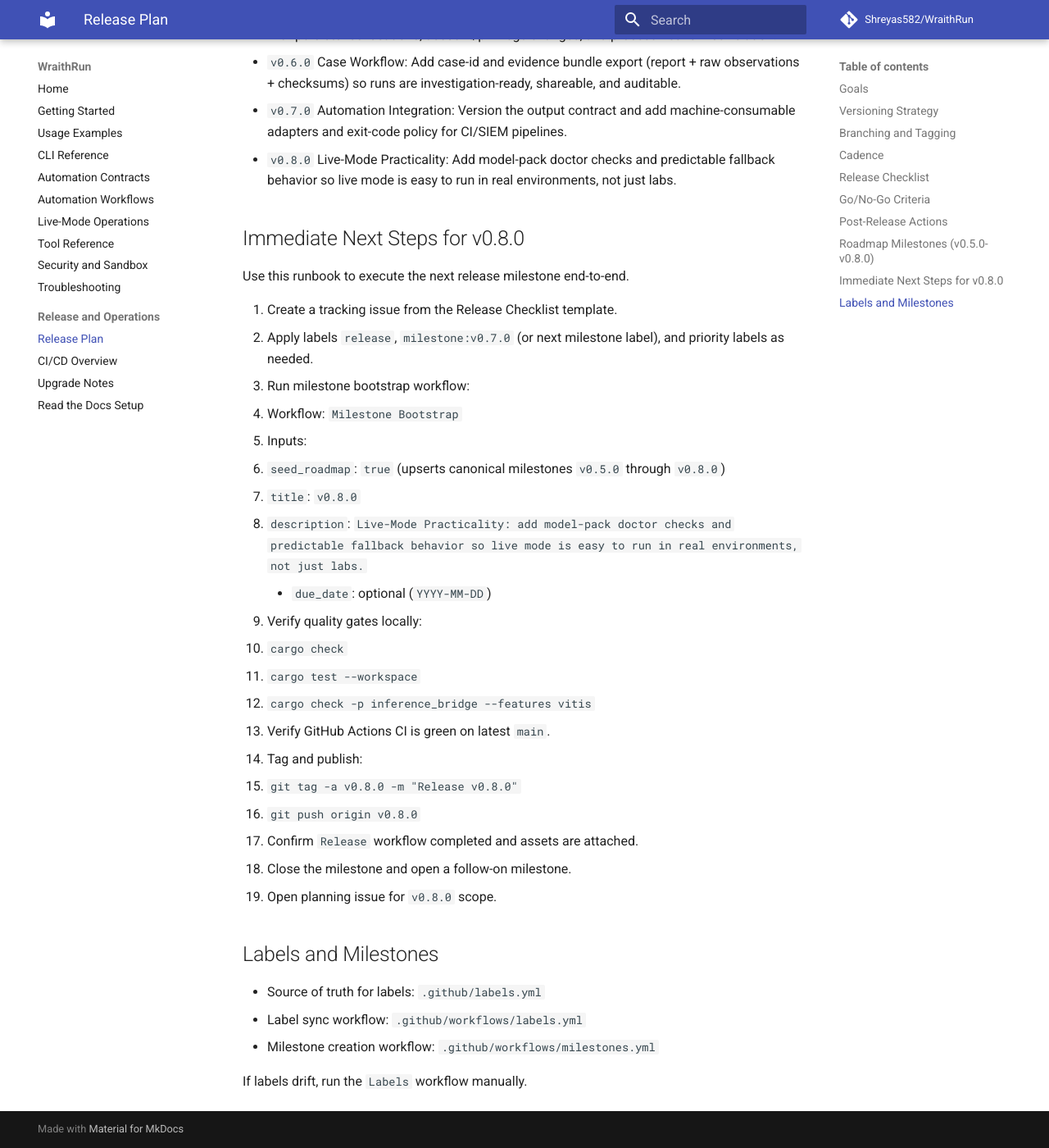
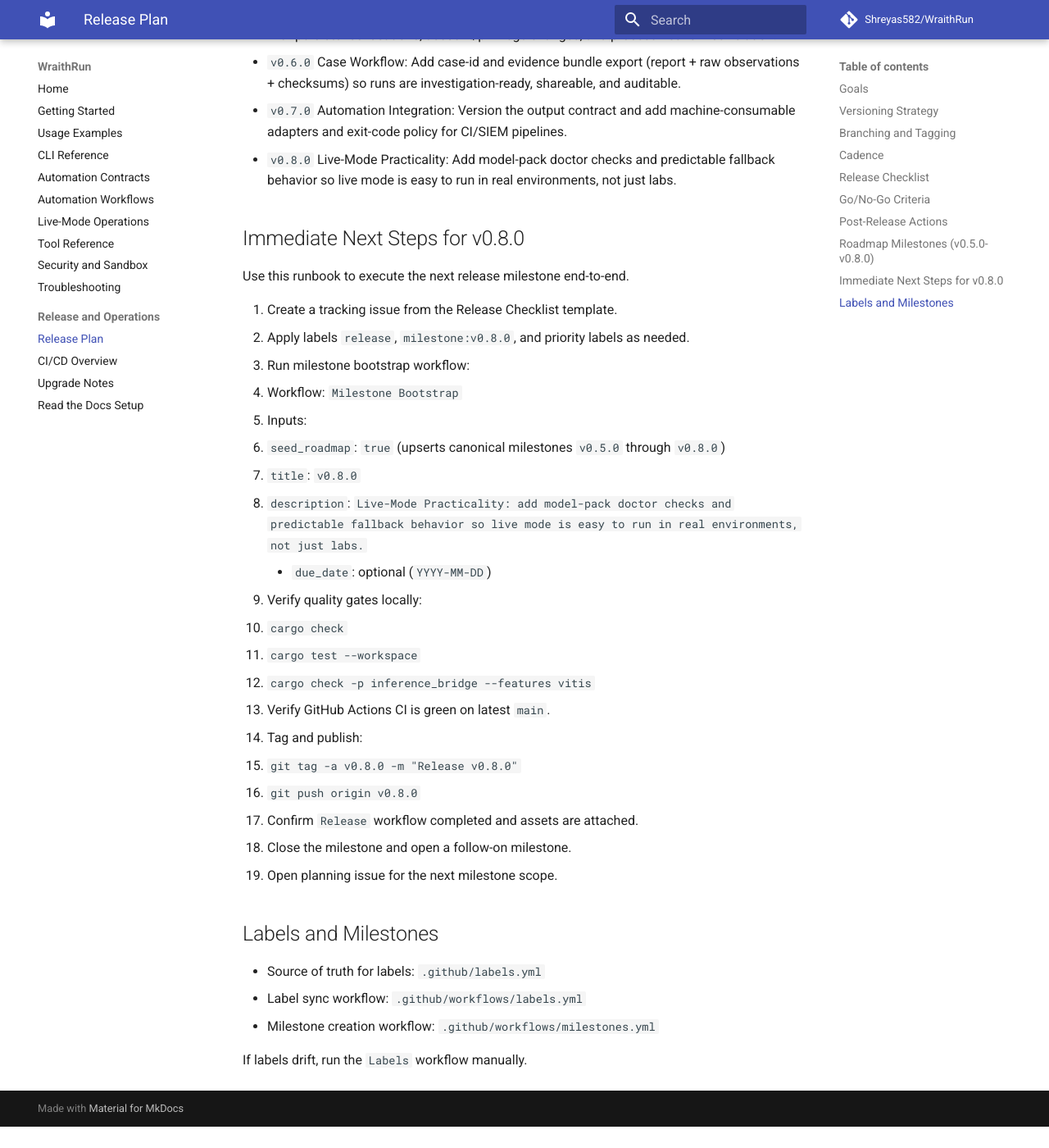
Before and after one commit to Shreyas582/WraithRun, an MkDocs documentation site: the page built from docs/RELEASE_PLAN.md, in a window 1280 px wide and 1400 px high, scrolled down 2452 px. Shown: the whole window at 82% size. Built offline with MkDocs 1.6.1 and Material for MkDocs 9.7.7, drawn with Linux system fonts in a browser that asks for light colours; comment, search, counter and statistics services are not loaded; after the commit the page ends 3826 px from its top, so only the background shows below that.

Commit message:
docs(release): align v0.8 runbook checklist

```diff
--- a/docs/RELEASE_PLAN.md
+++ b/docs/RELEASE_PLAN.md
@@ -90,7 +90,7 @@
 Use this runbook to execute the next release milestone end-to-end.
 
 1. Create a tracking issue from the Release Checklist template.
-2. Apply labels `release`, `milestone:v0.7.0` (or next milestone label), and priority labels as needed.
+2. Apply labels `release`, `milestone:v0.8.0`, and priority labels as needed.
 3. Run milestone bootstrap workflow:
    - Workflow: `Milestone Bootstrap`
    - Inputs:
@@ -108,7 +108,7 @@
    - `git push origin v0.8.0`
 7. Confirm `Release` workflow completed and assets are attached.
 8. Close the milestone and open a follow-on milestone.
-9. Open planning issue for `v0.8.0` scope.
+9. Open planning issue for the next milestone scope.
 
 ## Labels and Milestones
 
```
